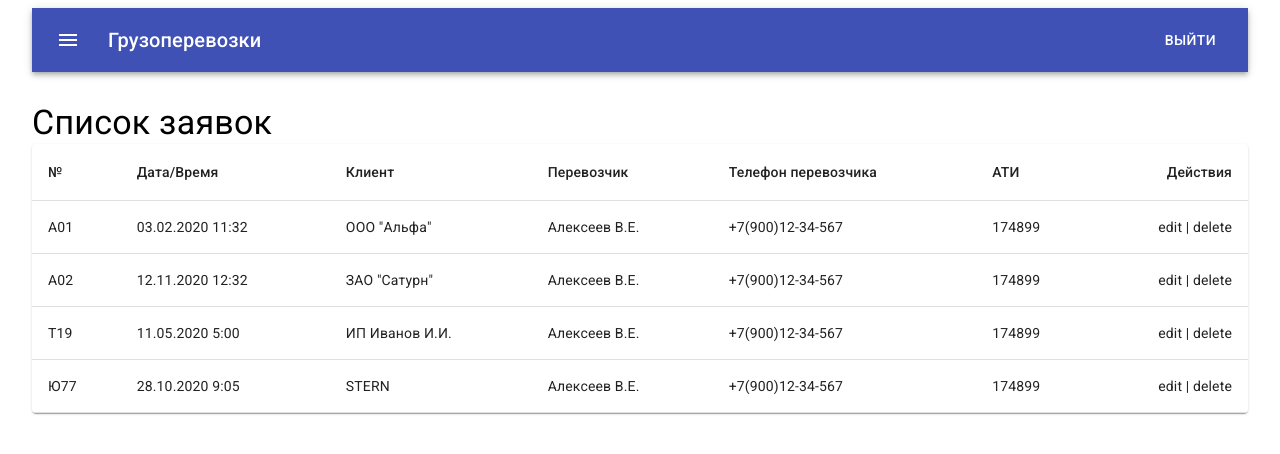
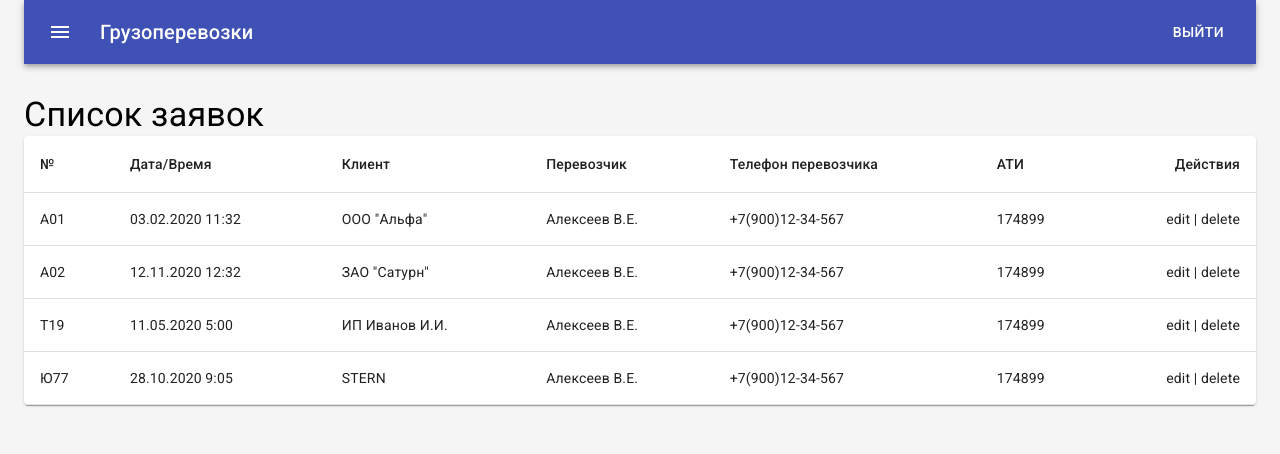
Before and after one commit to jsksru/cargo-trucking, a React (Create React App) app: page / in a window 1280 px wide. Shown: the top 454 px of the page. Built offline with nearby package versions, Linux system fonts and the light colour scheme.

Commit message:
added global syles

```diff
--- /dev/null
+++ b/src/index.css
@@ -0,0 +1,10 @@
+body {
+  margin: 0;
+  padding: 0;
+  background-color: #f5f5f5;
+}
+
+img {
+  max-width: 100%;
+  height: auto;
+}
--- a/src/index.js
+++ b/src/index.js
@@ -2,6 +2,7 @@ import React from 'react';
 import ReactDOM from 'react-dom';
 import App from './App';
 import reportWebVitals from './reportWebVitals';
+import './index.css';
 
 ReactDOM.render(
   <React.StrictMode>
```
